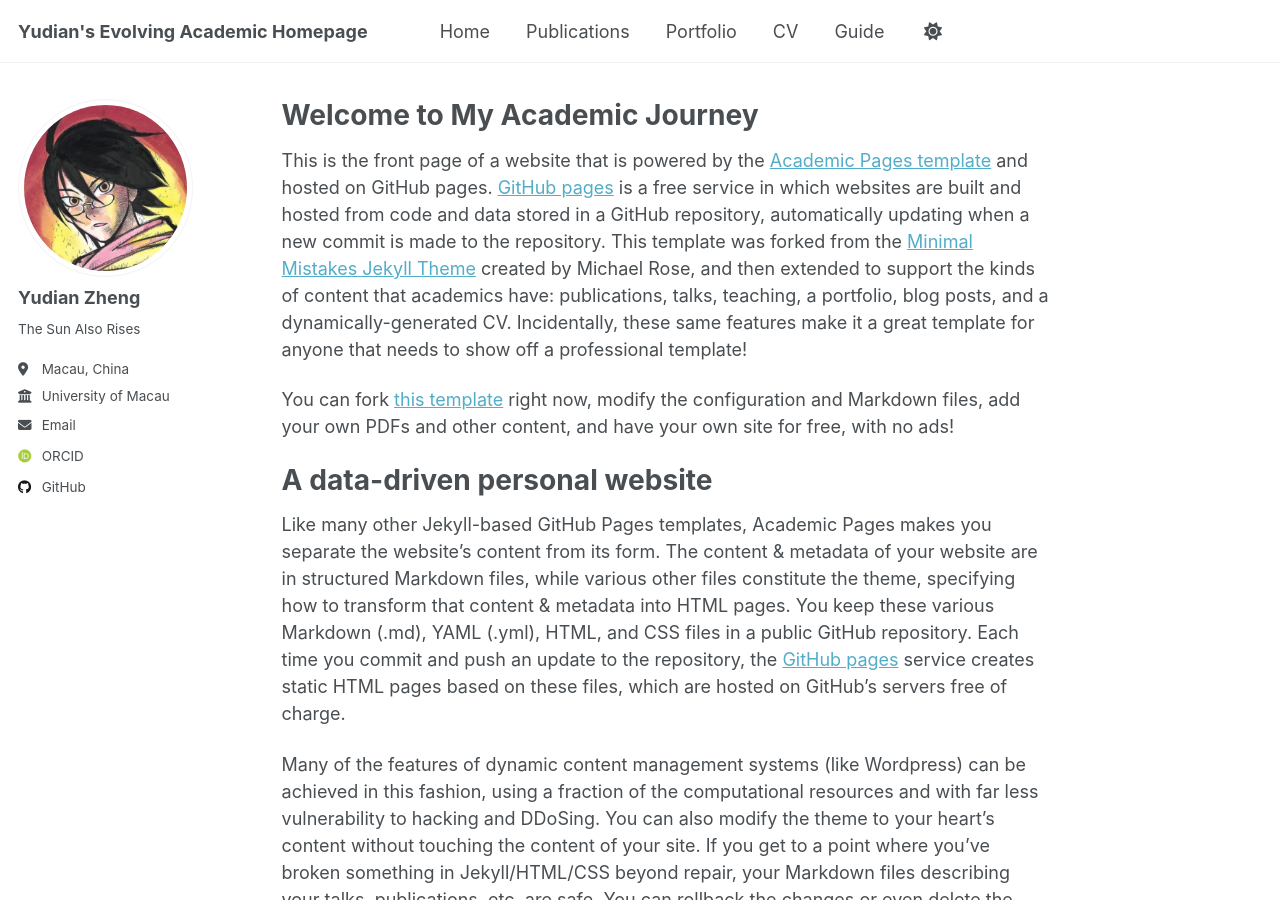
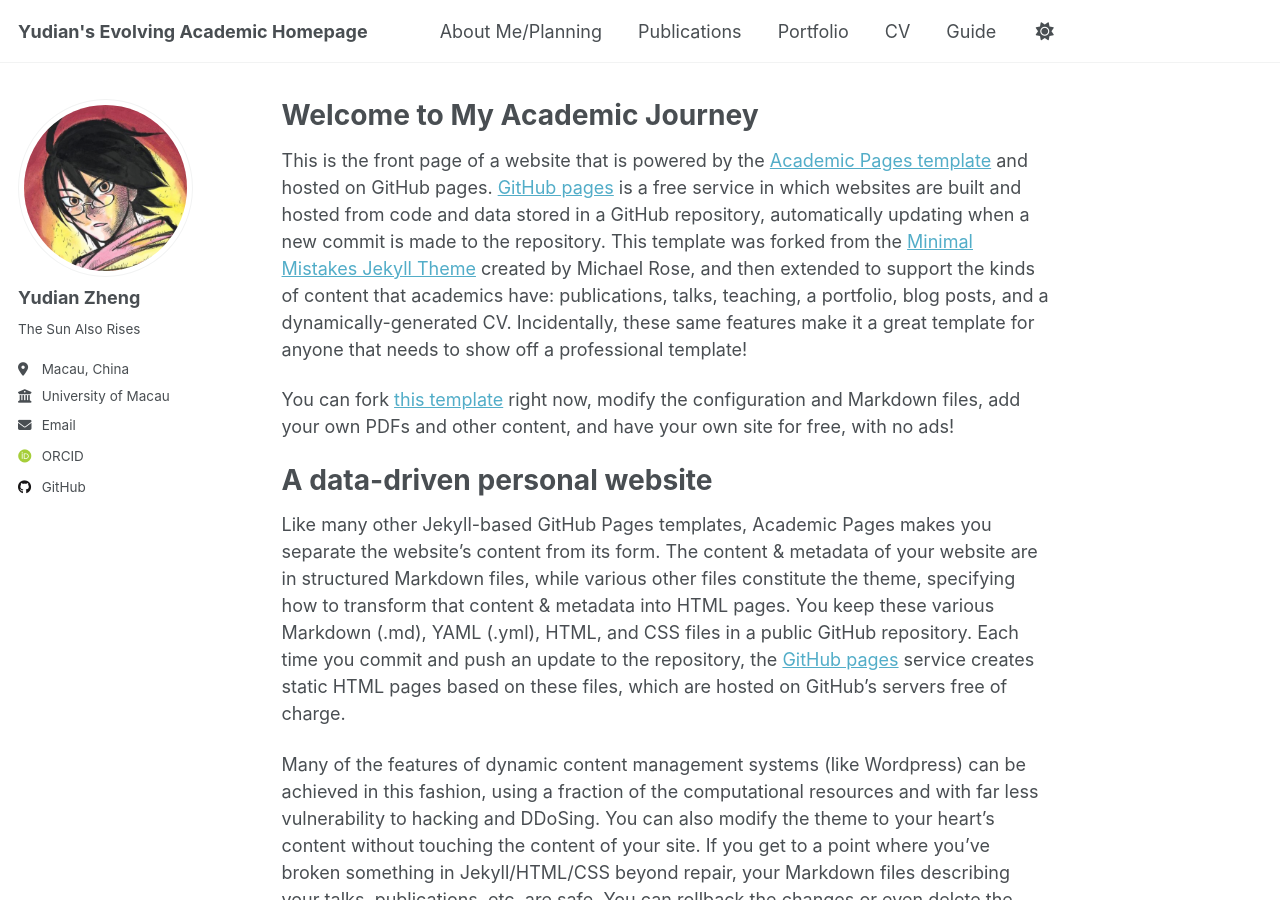
Before and after one commit to yudianzheng/yudianzheng.github.io, a Jekyll site: the page built from _pages/about.md, in a window 1280 px wide and 900 px high. Built offline with Jekyll 4.4.1, drawn with Linux system fonts in a browser that asks for light colours; some web fonts are replaced; a script that is not in the unit is left out.

Commit message:
little modifications

```diff
--- a/_data/navigation.yml
+++ b/_data/navigation.yml
@@ -8,7 +8,7 @@
 #      Markdown formatted page while the second is generated using JSON.
 
 main:
-  - title: "Home"
+  - title: "About Me/Planning"
     url: /
 
   - title: "Publications"
```
